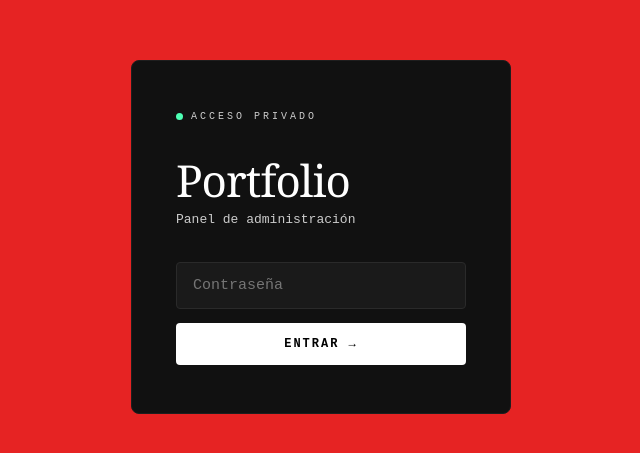
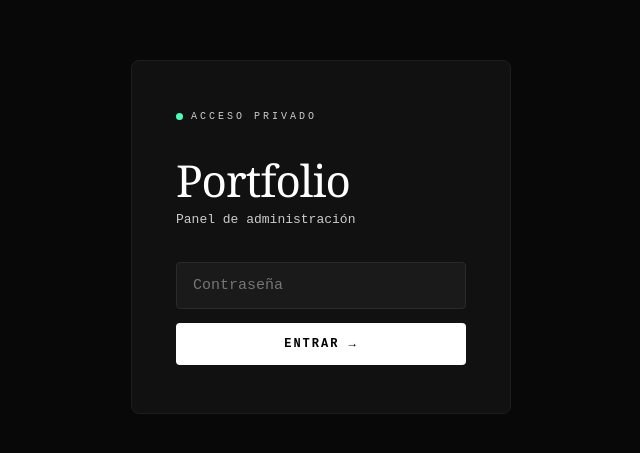
Before and after one commit to jesus828/Mi-portfolio-dev, a React (Vite) app: page / in a window 1280 px wide. Shown: the part 163-616 px from the top of the page, without its empty margins (319-959 px from the left). Built offline with nearby package versions, Linux system fonts and the light colour scheme.

Commit message:
Cambios estilos y fondos

```diff
--- a/src/App.tsx
+++ b/src/App.tsx
@@ -51,7 +51,6 @@ const PROJECTS = [
   { id: 4, title: "Vinatea y Toyama", category: "CMS", year: "2024", description: "Ecosistema de consultoría legal y laboral con gestión de procesos, soluciones educativas y panel de servicios estratégicos.", tech: ["WordPress", "Elementor Pro", "Crocoblock", "css", "js", "Polyglan"], color: "#e63326", link: "https://www.vinateatoyama.com/" },
   { id: 5, title: "Landing Inmobiliaria", category: "CMS", year: "2024", description: "Landing inmobiliaria con catálogo de lanzamientos, reserva de unidades y panel de amenidades.", tech: ["WordPress", "Elementor Pro", "Crocoblock", "css", "js"], color: "#ffc72c", link: "https://www.vibrant.com.pe/" },
   { id: 6, title: "Agencia Estratégica", category: "CMS", year: "2025", description: "Plataforma creativa con servicios de branding, desarrollo web y panel de posicionamiento de marca", tech: ["WordPress", "Elementor Pro", "Crocoblock", "css", "js", "php"], color: "#A1CDE6", link: "https://www.innamorati.ch/" },
-  { id: 7, title: "Agencia Estratégica 22", category: "CMS", year: "2025", description: "Plataforma creativa con servicios de branding, desarrollo web y panel de posicionamiento de marca", tech: ["WordPress", "Elementor Pro", "Crocoblock", "css", "js", "php"], color: "#A1CDE6", link: "https://www.innamorati.ch/" },
 ];
 
 function ls(key: string, fallback: any) {
@@ -195,7 +194,7 @@ export default function App() {
   );
 
   if (view === "login") return (
-    <div style={{ minHeight: "100vh", background: "#e62323", display: "flex", alignItems: "center", justifyContent: "center", fontFamily: "Georgia,serif" }}>
+    <div style={{ minHeight: "100vh", display: "flex", alignItems: "center", justifyContent: "center", fontFamily: "Georgia,serif" }}>
       <style>{css}</style>
       <div style={{ width: 380, padding: "48px 44px", background: "#111", border: "1px solid #1e1e1e", borderRadius: 8, animation: "fadeUp 0.4s ease" }}>
         <div style={{ display: "flex", alignItems: "center", gap: 8, marginBottom: 32 }}>
@@ -215,7 +214,7 @@ export default function App() {
   );
 
   if (view === "admin") return (
-    <div style={{ minHeight: "100vh", background: "#080808", display: "flex", fontFamily: "monospace", color: "#fff" }}>
+    <div style={{ minHeight: "100vh", display: "flex", fontFamily: "monospace", color: "#fff" }}>
       <style>{css}</style>
       <div style={{ width: 220, background: "#0e0e0e", borderRight: "1px solid #1a1a1a", padding: "28px 16px", display: "flex", flexDirection: "column", gap: 4 }}>
         <div style={{ display: "flex", alignItems: "center", gap: 10, paddingBottom: 20, marginBottom: 12, borderBottom: "1px solid #1a1a1a" }}>
--- a/src/index.css
+++ b/src/index.css
@@ -25,6 +25,16 @@ body {
   margin: 0;
   min-width: 320px;
   min-height: 100vh;
+  /* Color de fondo de la web */
+  background-color: #080808;
+
+  /* Creamos las líneas horizontales y verticales */
+  background-image:
+    linear-gradient(to right, #e0e0e0 1px, transparent 1px),
+    linear-gradient(to bottom, #e0e0e0 1px, transparent 1px);
+
+  /* Definimos el tamaño del cuadro de la reja (ej. 40px x 40px) */
+  background-size: 40px 40px;
 }
 
 h1 {
```
